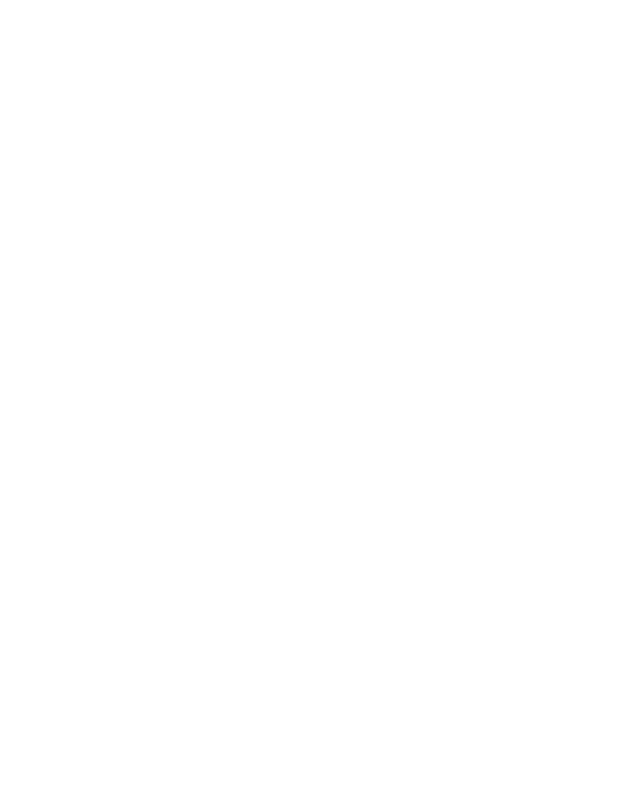
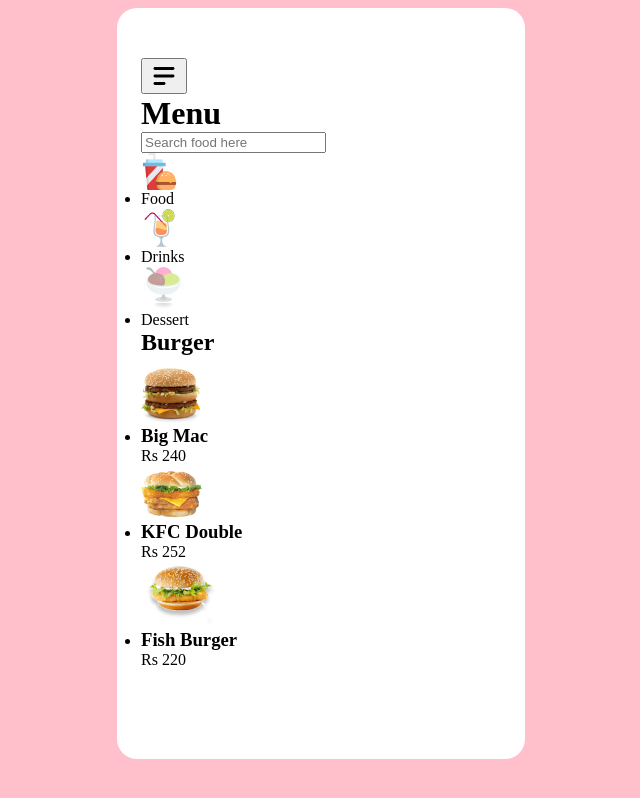
Before and after one commit to himo4ka/fe-start-261124, a plain HTML site: page hw04/menu/menu.html in a window 1280 px wide. Shown: the whole page, without its empty margins (319-959 px from the left). Drawn offline with Linux system fonts and the light colour scheme.

Commit message:
menu content

```diff
--- a/hw04/menu/menu.html
+++ b/hw04/menu/menu.html
@@ -13,6 +13,52 @@
     <link rel="stylesheet" href="./styles.css">
 </head>
 <body>
-
+    <main>
+        <button>
+            <img src="./img/menu.svg">
+        </button>
+        <h1>Menu</h1>
+        <form action="">
+            <input type="text" placeholder="Search food here">
+        </form>
+        <ul>
+            <li>
+                <div>
+                    <img src="./img/food.png" alt="Food">
+                    <p>Food</p>
+                </div>
+            </li>
+            <li>
+                <div>
+                    <img src="./img/drinks.png" alt="Drinks">
+                    <p>Drinks</p>
+                </div>
+            </li>
+            <li>
+                <div>
+                    <img src="./img/desserts.png" alt="Dessert">
+                    <p>Dessert</p>
+                </div>
+            </li>
+        </ul>
+        <h2>Burger</h2>
+        <ul>
+            <li>
+                <img src="./img/mac.png" alt="Big Mac">
+                <h3>Big Mac</h3>
+                <p>Rs 240</p>
+            </li>
+            <li>
+                <img src="./img/double.png" alt="KFC Double">
+                <h3>KFC Double</h3>
+                <p>Rs 252</p>
+            </li>
+            <li>
+                <img src="./img/fish.png" alt="Fish Burger">
+                <h3>Fish Burger</h3>
+                <p>Rs 220</p>
+            </li>
+        </ul>
+    </main>
 </body>
 </html>
--- a/hw04/menu/styles.css
+++ b/hw04/menu/styles.css
@@ -0,0 +1,36 @@
+p,
+h1,
+h2,
+h3,
+h4,
+h5,
+h6 {
+  margin: 0;
+}
+
+ul,
+ol {
+  margin: 0;
+  padding-left: 0;
+}
+
+img {
+  display: block;
+  max-width: 100%;
+  height: auto;
+}
+
+body {
+    background: pink;
+}
+
+main {
+    border-radius: 20px;
+    width: 360px;
+    background: #fff;
+    padding-left: 24px;
+    padding-right: 24px;
+    padding-top: 50px;
+    padding-bottom: 90px;
+    margin: 0 auto;
+}
```
